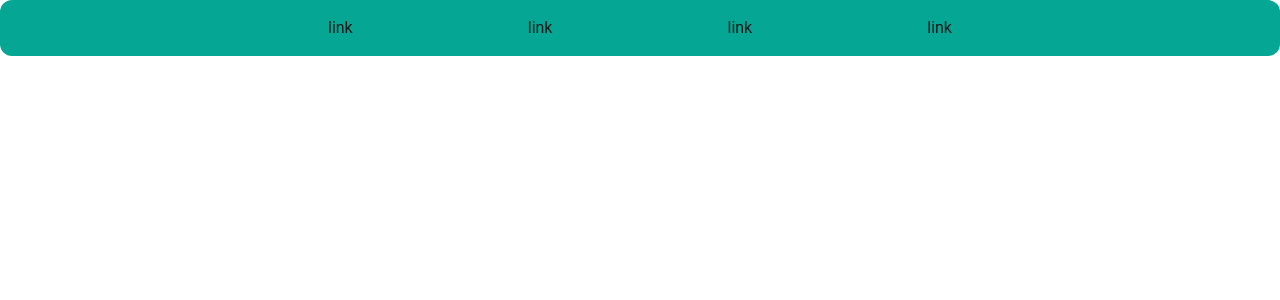
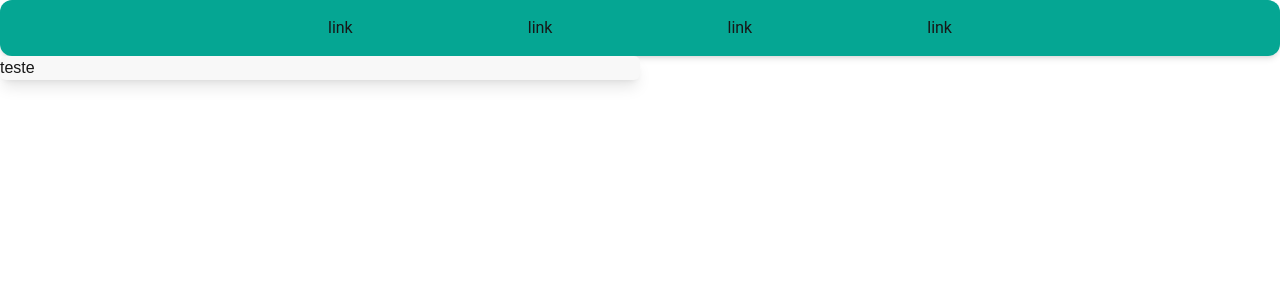
Before and after one commit to softexrecifepe/PI-MASCOTS-TURMA-09-EQUIPE-03, a Next.js app: page / in a window 1280 px wide. Shown: the top 300 px of the page. Built offline with nearby package versions, Linux system fonts and the light colour scheme.

Commit message:
componente MainContent criado

```diff
--- a/src/app/components/AsideMain.tsx
+++ b/src/app/components/AsideContent.tsx
@@ -1,7 +1,7 @@
-export function AsideMain() {
+export function AsideContent() {
   return (
     <>
-      <aside className="bg-mascots-primary-600 p-4 font-sans rounded-xl">
+      <aside className="bg-mascots-primary-600 p-4 font-sans rounded-xl shadow-md">
         <nav className="flex flex-row gap-2 justify-center">
           <div className="w-1/2 flex justify-between">
             <a href="#">link</a>
--- /dev/null
+++ b/src/app/components/MainContent.tsx
@@ -0,0 +1,9 @@
+export function MainContent() {
+  return (
+    <>
+      <main className="bg-mascots-secundary-50 w-1/2 h1/2 shadow-lg rounded-md">
+        <p>teste</p>
+      </main>
+    </>
+  );
+}
--- a/src/app/globals.css
+++ b/src/app/globals.css
@@ -9,8 +9,8 @@
 
 @media (prefers-color-scheme: dark) {
   :root {
-    --background: #0a0a0a;
-    --foreground: #ededed;
+    --background: #ffffff;
+    --foreground: #202024;
   }
 }
 
--- a/src/app/page.tsx
+++ b/src/app/page.tsx
@@ -1,10 +1,11 @@
-import Image from "next/image";
-import { AsideMain } from "./components/AsideMain";
+import { AsideContent } from "./components/AsideContent";
+import { MainContent } from "./components/MainContent";
 
 export default function Home() {
   return (
     <>
-      <AsideMain />
+      <AsideContent />
+      <MainContent />
     </>
   );
 }
--- a/tailwind.config.ts
+++ b/tailwind.config.ts
@@ -12,6 +12,10 @@ const config: Config = {
         sans: ["Roboto", "sans-serif"],
       },
       colors: {
+        "mascots-secundary": {
+          "50": "#f8f8f8",
+        },
+
         "mascots-primary": {
           "50": "#effefa",
           "100": "#c9fef1",
```
